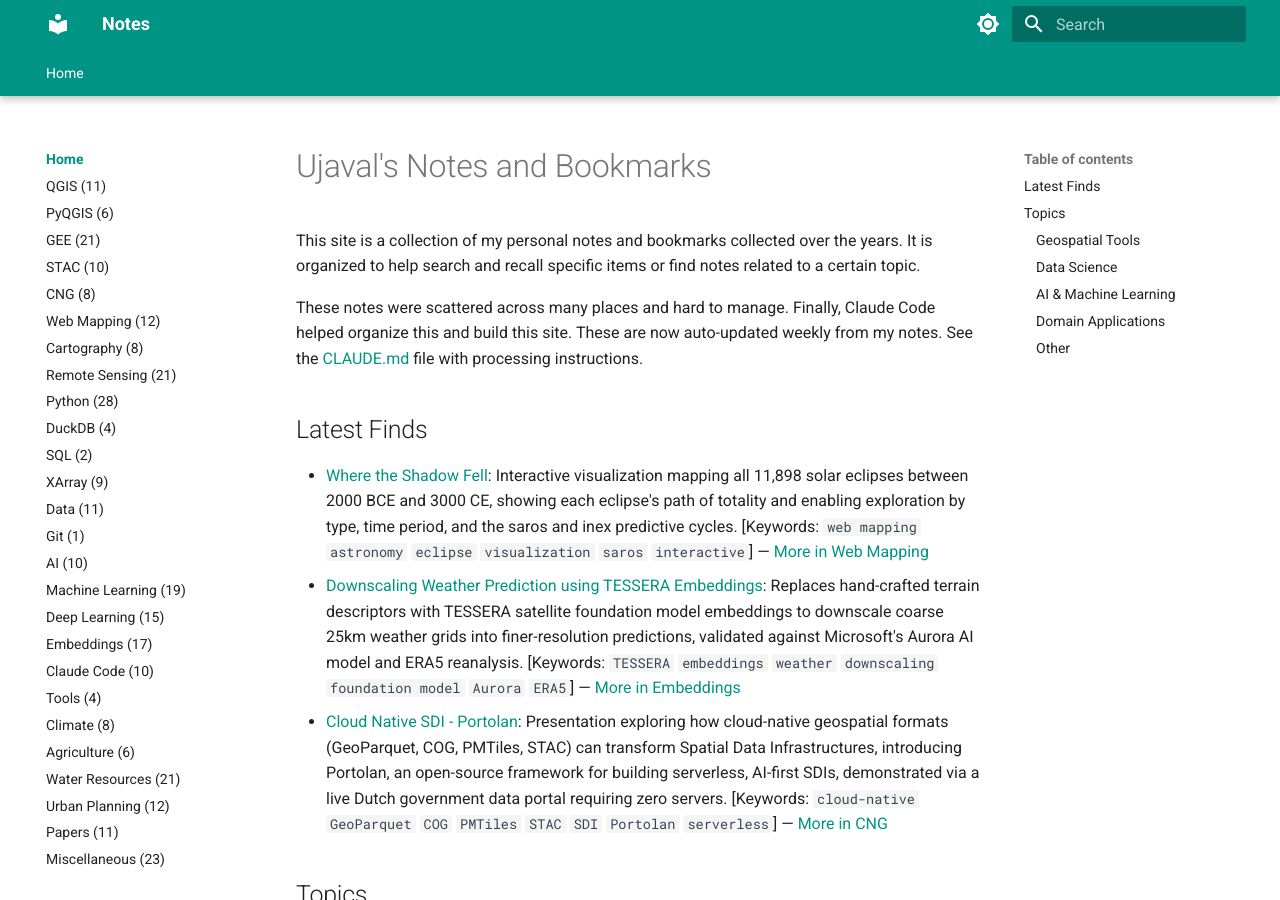
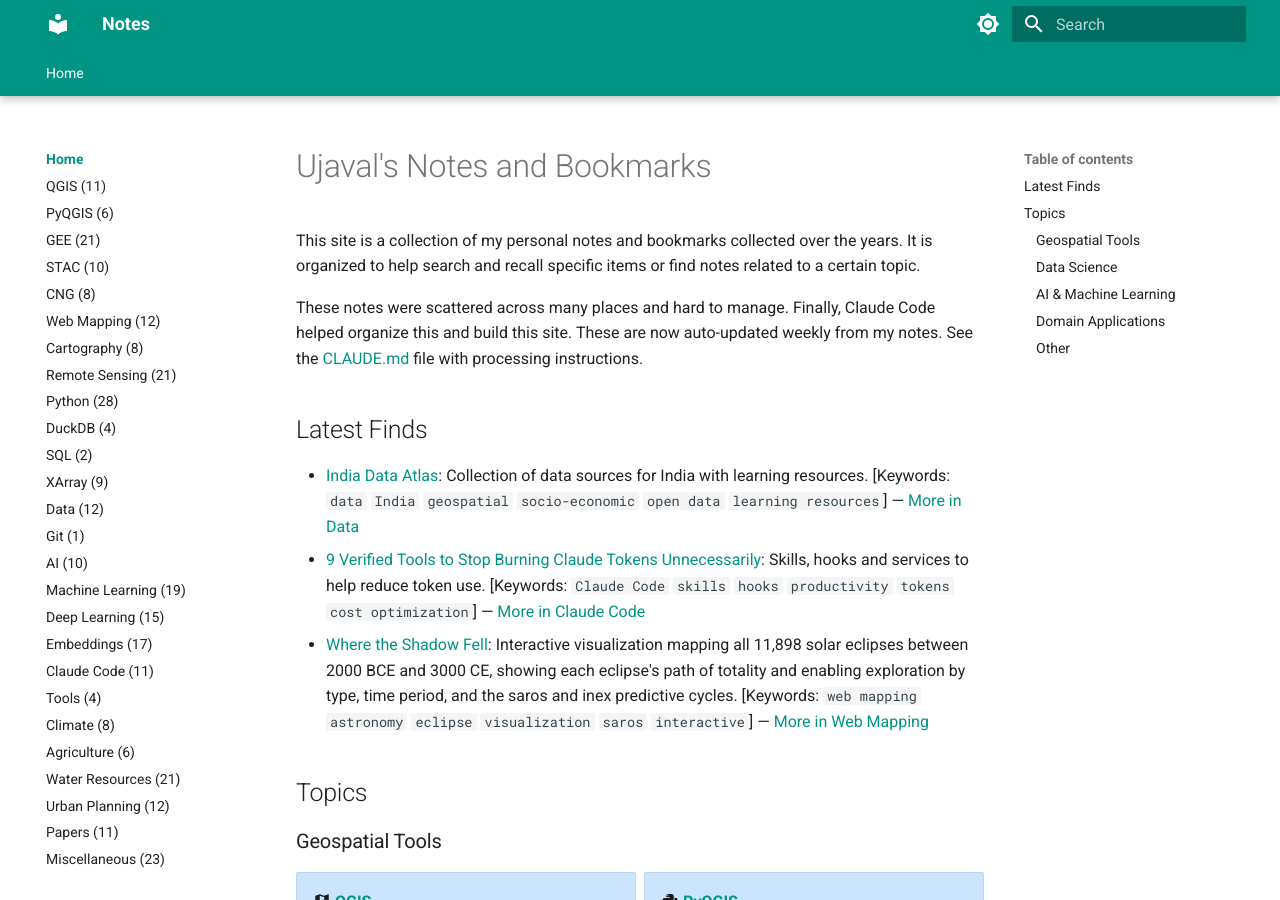
Before and after one commit to spatialthoughts/notes, an MkDocs documentation site: the page built from content/index.md, in a window 1280 px wide and 900 px high. Built offline with MkDocs 1.6.1 and Material for MkDocs 9.7.7, drawn with Linux system fonts in a browser that asks for light colours.

Commit message:
Process 2026-08-18 daily note: add Claude token-saving tools guide to Claude_Code, India Data Atlas to Data; update Latest Finds
Co-Authored-By: Claude Sonnet 5 <noreply@anthropic.com>

```diff
--- a/content/index.md
+++ b/content/index.md
@@ -6,9 +6,9 @@ These notes were scattered across many places and hard to manage. Finally, Claud
 
 ## Latest Finds
 
+- [India Data Atlas](https://indiadataatlas.deccanspatial.com/): Collection of data sources for India with learning resources. [Keywords: `data` `India` `geospatial` `socio-economic` `open data` `learning resources`] — [More in Data](Data.md)
+- [9 Verified Tools to Stop Burning Claude Tokens Unnecessarily](https://dev.to/kmusicman/9-verified-tools-to-stop-burning-claude-tokens-unnecessarily-f9e): Skills, hooks and services to help reduce token use. [Keywords: `Claude Code` `skills` `hooks` `productivity` `tokens` `cost optimization`] — [More in Claude Code](Claude_Code.md)
 - [Where the Shadow Fell](http://eclipses.bogachev.fr/): Interactive visualization mapping all 11,898 solar eclipses between 2000 BCE and 3000 CE, showing each eclipse's path of totality and enabling exploration by type, time period, and the saros and inex predictive cycles. [Keywords: `web mapping` `astronomy` `eclipse` `visualization` `saros` `interactive`] — [More in Web Mapping](Web_Mapping.md)
-- [Downscaling Weather Prediction using TESSERA Embeddings](https://anil.recoil.org/notes/weather-downscaling-tessera): Replaces hand-crafted terrain descriptors with TESSERA satellite foundation model embeddings to downscale coarse 25km weather grids into finer-resolution predictions, validated against Microsoft's Aurora AI model and ERA5 reanalysis. [Keywords: `TESSERA` `embeddings` `weather` `downscaling` `foundation model` `Aurora` `ERA5`] — [More in Embeddings](Embeddings.md)
-- [Cloud Native SDI - Portolan](https://cholmes.github.io/open-geodag-presentation/): Presentation exploring how cloud-native geospatial formats (GeoParquet, COG, PMTiles, STAC) can transform Spatial Data Infrastructures, introducing Portolan, an open-source framework for building serverless, AI-first SDIs, demonstrated via a live Dutch government data portal requiring zero servers. [Keywords: `cloud-native` `GeoParquet` `COG` `PMTiles` `STAC` `SDI` `Portolan` `serverless`] — [More in CNG](CNG.md)
 
 ## Topics
 
```
Also changed, not shown: content/Claude_Code.md (+2 -0 lines), content/Data.md (+2 -0 lines).
